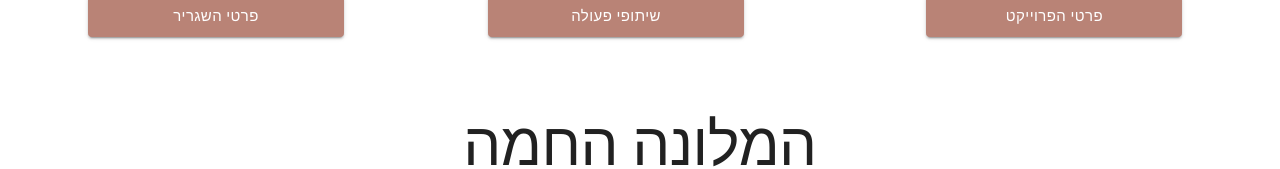
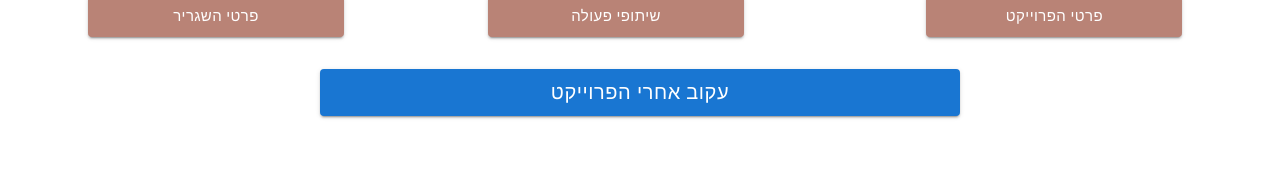
Before and after one commit to NivShirazi/Hackathon4010, a React app in the folder hackathon/: page /myProjects in a window 1280 px wide. Shown: the part 146-315 px from the top of the page. Built offline with nearby package versions, Linux system fonts and the light colour scheme.

Commit message:
add follow button

```diff
--- a/hackathon/src/app/screens/MyProjects/MyProj.tsx
+++ b/hackathon/src/app/screens/MyProjects/MyProj.tsx
@@ -75,7 +75,20 @@ export default function Album() {
           </Button>
         </div>
       </Box>
-
+      <br />
+      <Button
+        variant="contained"
+        style={{
+          alignContent: 'center',
+          justifyContent: 'center',
+          width: '50%',
+          display: 'block',
+          margin: 'auto',
+          fontSize: 20,
+        }}
+      >
+        עקוב אחרי הפרוייקט
+      </Button>
       <main>
         <Box
           sx={{
```
